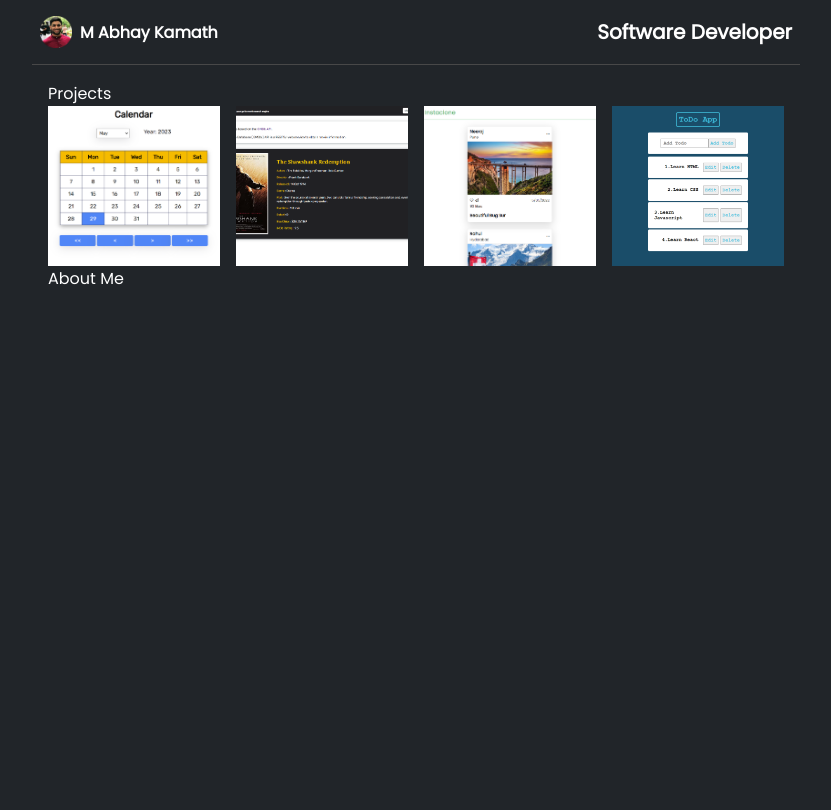
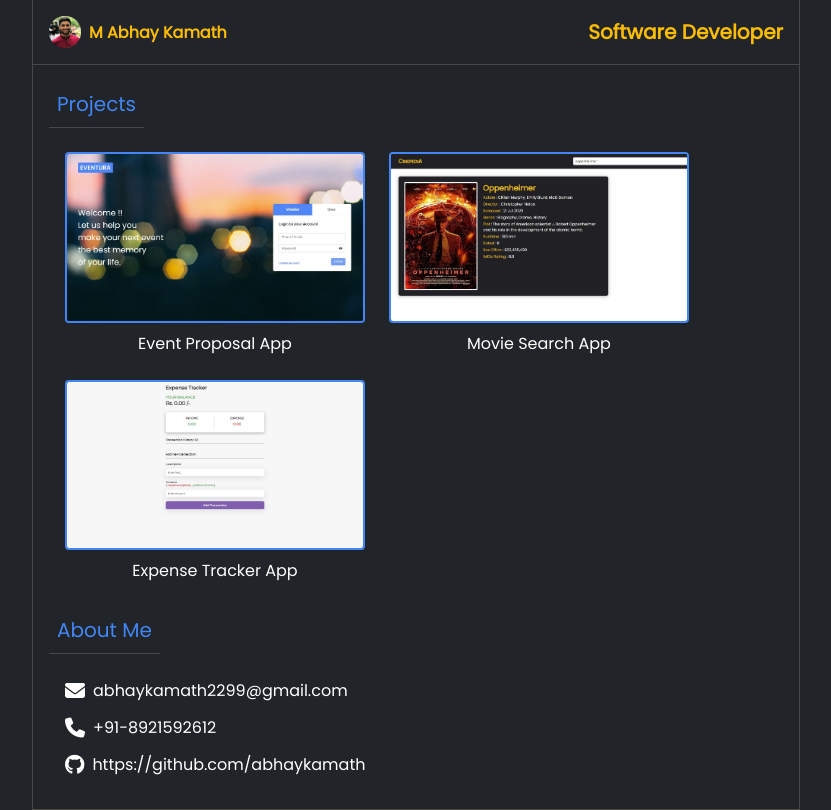
Before and after one commit to abhaykamath/portfolio-app, a React app: page / in a window 1280 px wide. Shown: the whole page, without its empty margins (224-1055 px from the left). Built offline with nearby package versions, Linux system fonts and the light colour scheme.

Commit message:
Added 3 project links and updated about section

```diff
--- a/public/index.html
+++ b/public/index.html
@@ -10,6 +10,13 @@
       href="https://fonts.googleapis.com/css2?family=Poppins&display=swap"
       rel="stylesheet"
     />
+    <link
+      rel="stylesheet"
+      href="https://cdnjs.cloudflare.com/ajax/libs/font-awesome/6.4.0/css/all.min.css"
+      integrity="sha512-iecdLmaskl7CVkqkXNQ/ZH/XLlvWZOJyj7Yy7tcenmpD1ypASozpmT/E0iPtmFIB46ZmdtAc9eNBvH0H/ZpiBw=="
+      crossorigin="anonymous"
+      referrerpolicy="no-referrer"
+    />
     <title>M Abhay Kamath</title>
   </head>
   <body>
--- /dev/null
+++ b/src/components/About.js
@@ -0,0 +1,27 @@
+import React from "react";
+import "../styles/About.css";
+
+function About() {
+  return (
+    <div className="about-container">
+      <div className="contact">
+        <div>
+          <i className="fa-solid fa-envelope"></i>
+          <div>abhaykamath2299@gmail.com</div>
+        </div>
+        <div>
+          <i className="fa-solid fa-phone"></i>
+          <div>+91-8921592612</div>
+        </div>
+        <div>
+          <i className="fa-brands fa-github"></i>
+          <div>
+            <a>https://github.com/abhaykamath</a>
+          </div>
+        </div>
+      </div>
+    </div>
+  );
+}
+
+export default About;
--- a/src/components/Main.js
+++ b/src/components/Main.js
@@ -1,13 +1,15 @@
 import React from "react";
 import "../styles/Main.css";
 import Projects from "./Projects";
+import About from "./About";
 
 function Main() {
   return (
     <main>
-      <div>Projects</div>
+      <div className="header">Projects</div>
       <Projects />
-      <div>About Me</div>
+      <div className="header">About Me</div>
+      <About />
     </main>
   );
 }
--- a/src/components/Projects.js
+++ b/src/components/Projects.js
@@ -4,10 +4,24 @@
 function Projects() {
   return (
     <div className="projects-container">
-      <img src="./calendar_project.png"></img>
-      <img src="./cinepedia_project.png"></img>
-      <img src="./instaclone_project.png"></img>
-      <img src="./todo_project.png"></img>
+      <a href="https://project-eventura.netlify.app/" target="_blank">
+        <div className="project">
+          <img src="./eventura.jpg" alt="project-thumbnail"></img>
+          <div>Event Proposal App</div>
+        </div>
+      </a>
+      <a href="https://abhaykamath.github.io/cinepedia-react/" target="_blank">
+        <div className="project">
+          <img src="./cinepedia.jpg" alt="project-thumbnail"></img>
+          <div>Movie Search App</div>
+        </div>
+      </a>
+      <a href="https://abhaykamath.github.io/expense-tracker/" target="_blank">
+        <div className="project">
+          <img src="./tracker.jpg" alt="project-thumbnail"></img>
+          <div>Expense Tracker App</div>
+        </div>
+      </a>
     </div>
   );
 }
--- a/src/index.css
+++ b/src/index.css
@@ -7,3 +7,8 @@
   padding: 0;
   background-color: rgb(33, 37, 41);
 }
+
+a {
+  text-decoration: none;
+  color: white;
+}
--- /dev/null
+++ b/src/styles/About.css
@@ -0,0 +1,30 @@
+.about-container {
+  box-sizing: border-box;
+  margin-top: 0.5rem;
+  padding: 1rem;
+}
+
+.contact {
+  box-sizing: border-box;
+  display: flex;
+  justify-content: space-between;
+}
+
+.contact > div {
+  box-sizing: border-box;
+  display: flex;
+  align-items: center;
+  gap: 0.5rem;
+}
+
+.contact > div > i {
+  font-size: 1.25rem;
+}
+
+@media (max-width: 1400px) {
+  .contact {
+    flex-direction: column;
+    justify-content: flex-start;
+    gap: 0.75rem;
+  }
+}
--- a/src/styles/Main.css
+++ b/src/styles/Main.css
@@ -3,4 +3,23 @@
   padding: 1rem;
   color: white;
   margin: 0 20%;
+  border: 1px solid #484848;
 }
+
+.header {
+  font-size: 1.25rem;
+  color: #fbbc05;
+  color: #4285f4;
+  border-bottom: 1px solid #fbbc05;
+  border-bottom: 1px solid #484848;
+  padding: 0.5rem;
+  width: fit-content;
+}
+
+@media (max-width: 750px) {
+  main {
+    margin: 0;
+    border: none;
+    border-top: 1px solid #484848;
+  }
+}
--- a/src/styles/Navbar.css
+++ b/src/styles/Navbar.css
@@ -3,13 +3,16 @@
   display: flex;
   justify-content: space-between;
   align-items: center;
-  padding: 1rem 0.5rem;
+  padding: 1rem;
   color: white;
   font-size: 1rem;
   font-weight: bold;
   position: relative;
   margin: 0 20%;
-  border-bottom: 1px solid #484848;
+  /* border-bottom: 1px solid #484848; */
+  /* border-bottom: 1px solid #fbbc05; */
+  border-left: 1px solid #484848;
+  border-right: 1px solid #484848;
 }
 
 .brand {
@@ -17,6 +20,7 @@
   display: flex;
   align-items: center;
   gap: 0.5rem;
+  color: #fbbc05;
 }
 
 .brand > img {
@@ -25,6 +29,7 @@
 
 .title {
   font-size: 1.25rem;
+  color: #fbbc05;
 }
 
 @media (max-width: 750px) {
@@ -32,9 +37,10 @@
     justify-content: unset;
     flex-direction: column;
     align-items: flex-end;
-    padding: 1rem 0.5rem;
+    padding: 1rem;
     padding-bottom: 0.5rem;
-    margin: 0 1rem;
+    margin: 0;
+    border: none;
   }
 
   .brand {
@@ -44,7 +50,7 @@
   .brand > img {
     height: 3.5rem;
     position: absolute;
-    left: 0.5rem;
+    left: 1rem;
     top: 0.75rem;
   }
 }
--- a/src/styles/Projects.css
+++ b/src/styles/Projects.css
@@ -1,13 +1,51 @@
 .projects-container {
   box-sizing: border-box;
-  display: grid;
-  grid-template-columns: 1fr 1fr 1fr 1fr;
-  gap: 1rem;
+  /* border: 1px solid #484848; */
+  /* border-radius: 0.25rem; */
+  padding: 1rem;
+  margin: 0.5rem 0;
+  display: flex;
+  flex-wrap: wrap;
+  gap: 1.5rem;
+  width: fit-content;
+}
+
+.project {
+  box-sizing: border-box;
+  display: flex;
+  flex-direction: column;
+  align-items: center;
+  gap: 0.5rem;
 }
 
 .projects-container img {
   box-sizing: border-box;
-  width: 100%;
-  height: 20vh;
+  border-radius: 0.25rem;
+  width: 300px;
+  height: auto;
   object-fit: cover;
+  /* opacity: 0.9; */
+  border: 2px solid #fbbc05;
+  border: 2px solid #4285f4;
 }
+
+.project:hover {
+  cursor: pointer;
+  opacity: 0.9;
+}
+
+.project:active {
+  opacity: 0.75;
+}
+
+@media (max-width: 750px) {
+  .projects-container {
+    flex-wrap: nowrap;
+    overflow: auto;
+    width: 100%;
+  }
+
+  .projects-container img {
+    width: 200px;
+  }
+}
```
Also changed, not shown: public/calendar_project.png (deleted), public/cinepedia.jpg (added), public/cinepedia_project.png (deleted), public/eventura.jpg (added), public/instaclone_project.png (deleted), public/todo_project.png (deleted), public/tracker.jpg (added).
